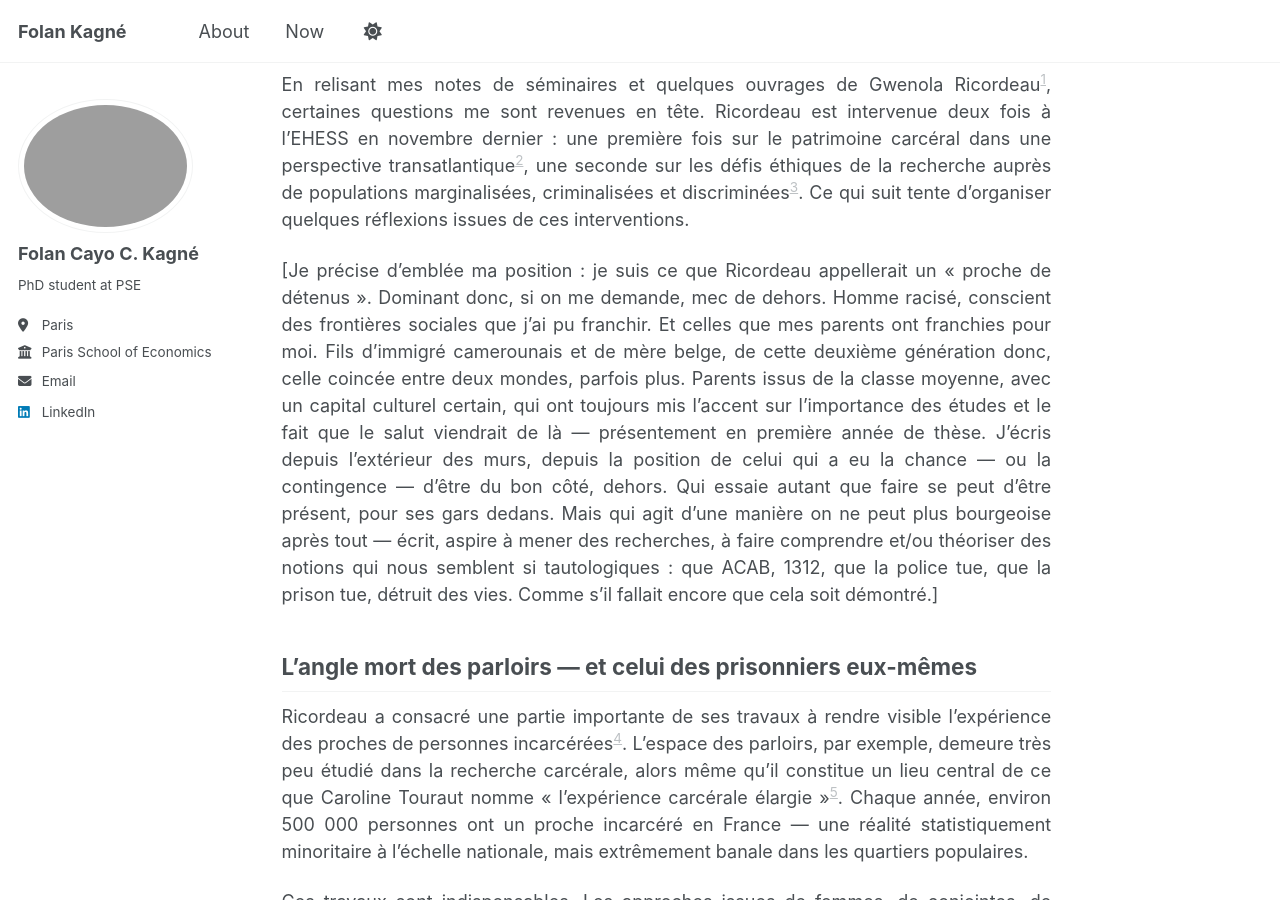
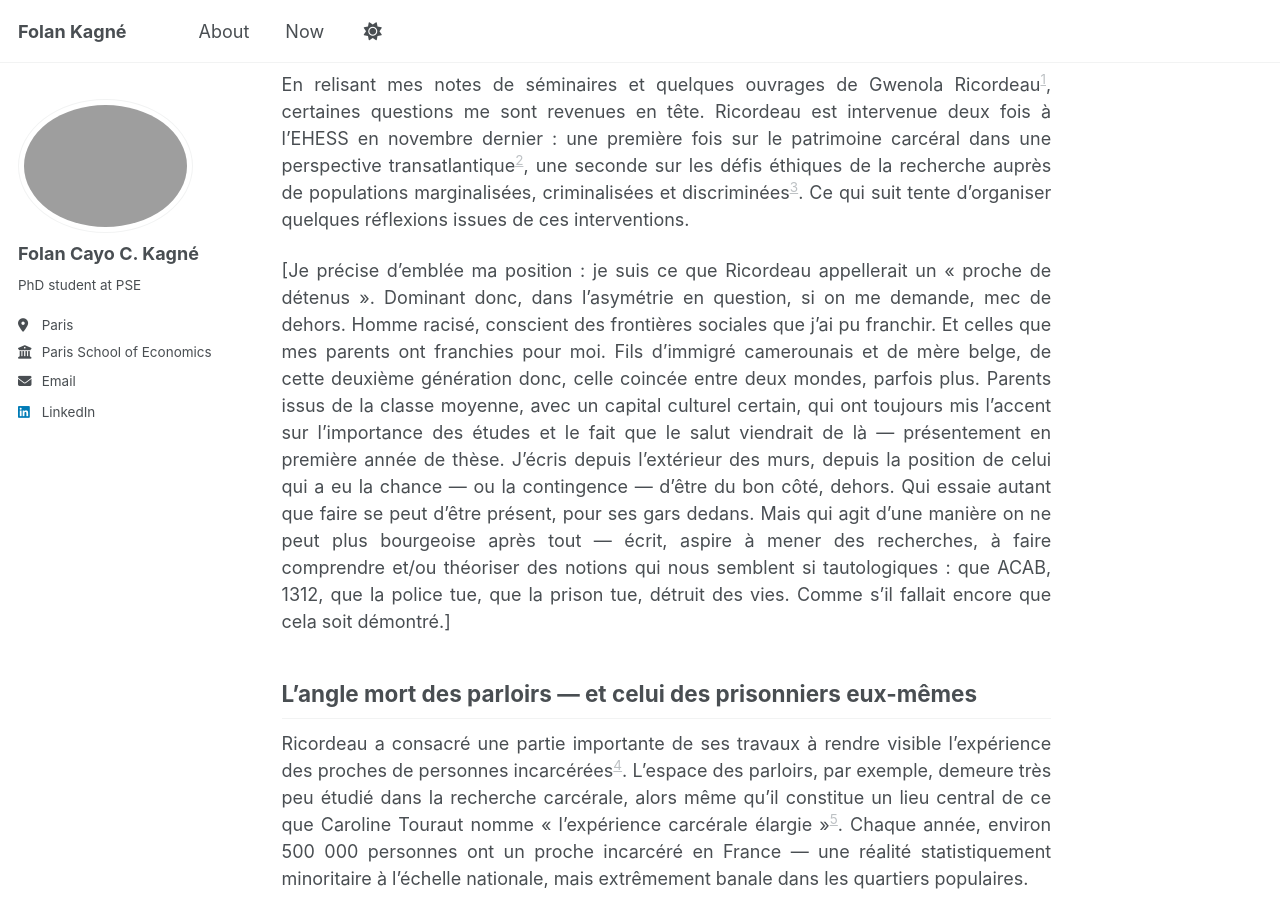
Before and after one commit to folankagne/folankagne.github.io, a Jekyll site: the page built from _posts/2025-12-16-blog-post-5.md, in a window 1280 px wide and 900 px high, scrolled down 257 px. Built offline with Jekyll 4.4.1, drawn with Linux system fonts in a browser that asks for light colours; a script that is not in the unit is left out.

Commit message:
Update 2025-12-16-blog-post-5.md

```diff
--- a/_posts/2025-12-16-blog-post-5.md
+++ b/_posts/2025-12-16-blog-post-5.md
@@ -14,7 +14,7 @@ On parle beaucoup autour des prisonniers, rarement depuis eux. Que révèle la r
 
 En relisant mes notes de séminaires et quelques ouvrages de Gwenola Ricordeau[^1], certaines questions me sont revenues en tête. Ricordeau est intervenue deux fois à l'EHESS en novembre dernier : une première fois sur le patrimoine carcéral dans une perspective transatlantique[^2], une seconde sur les défis éthiques de la recherche auprès de populations marginalisées, criminalisées et discriminées[^3]. Ce qui suit tente d'organiser quelques réflexions issues de ces interventions.
 
-[Je précise d'emblée ma position : je suis ce que Ricordeau appellerait un « proche de détenus ». Dominant donc, si on me demande, mec de dehors. Homme racisé, conscient des frontières sociales que j'ai pu franchir. Et celles que mes parents ont franchies pour moi. Fils d'immigré camerounais et de mère belge, de cette deuxième génération donc, celle coincée entre deux mondes, parfois plus. Parents issus de la classe moyenne, avec un capital culturel certain, qui ont toujours mis l'accent sur l'importance des études et le fait que le salut viendrait de là — présentement en première année de thèse. J'écris depuis l'extérieur des murs, depuis la position de celui qui a eu la chance — ou la contingence — d'être du bon côté, dehors. Qui essaie autant que faire se peut d'être présent, pour ses gars dedans. Mais qui agit d'une manière on ne peut plus bourgeoise après tout — écrit, aspire à mener des recherches, à faire comprendre et/ou théoriser des notions qui nous semblent si tautologiques : que ACAB, 1312, que la police tue, que la prison tue, détruit des vies. Comme s'il fallait encore que cela soit démontré.]
+[Je précise d'emblée ma position : je suis ce que Ricordeau appellerait un « proche de détenus ». Dominant donc, dans l'asymétrie en question, si on me demande, mec de dehors. Homme racisé, conscient des frontières sociales que j'ai pu franchir. Et celles que mes parents ont franchies pour moi. Fils d'immigré camerounais et de mère belge, de cette deuxième génération donc, celle coincée entre deux mondes, parfois plus. Parents issus de la classe moyenne, avec un capital culturel certain, qui ont toujours mis l'accent sur l'importance des études et le fait que le salut viendrait de là — présentement en première année de thèse. J'écris depuis l'extérieur des murs, depuis la position de celui qui a eu la chance — ou la contingence — d'être du bon côté, dehors. Qui essaie autant que faire se peut d'être présent, pour ses gars dedans. Mais qui agit d'une manière on ne peut plus bourgeoise après tout — écrit, aspire à mener des recherches, à faire comprendre et/ou théoriser des notions qui nous semblent si tautologiques : que ACAB, 1312, que la police tue, que la prison tue, détruit des vies. Comme s'il fallait encore que cela soit démontré.]
 
 ## L'angle mort des parloirs — et celui des prisonniers eux-mêmes
 
```
